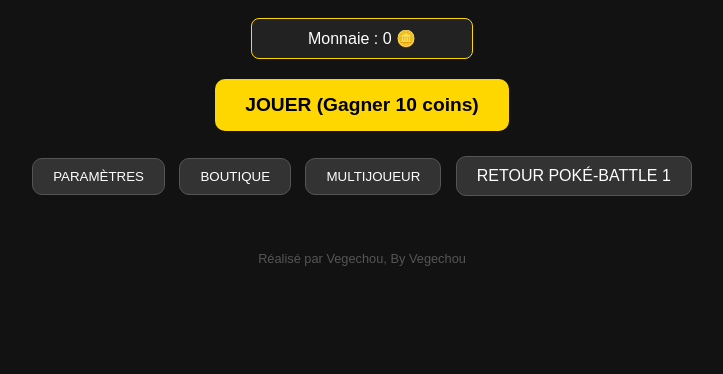
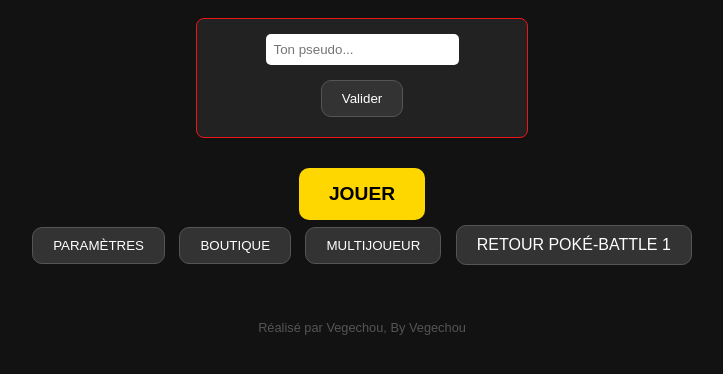
Before and after one commit to leblancmaxence75-lang/pok-game-2-, a plain HTML site: page index.html in a window 1280 px wide. Shown: the part 48-422 px from the top of the page, without its empty margins (278-1001 px from the left). Drawn offline with Linux system fonts and the light colour scheme.

Commit message:
Update index.html

```diff
--- a/index.html
+++ b/index.html
@@ -10,6 +10,22 @@
 
         h1 { color: #ee1515; }
 
+        .profil-box {
+            background: #222;
+            border: 1px solid #ee1515;
+            padding: 15px;
+            width: 300px;
+            margin: 20px auto;
+            border-radius: 8px;
+        }
+
+        input {
+            padding: 8px;
+            border-radius: 5px;
+            border: none;
+            margin-bottom: 10px;
+        }
+
         .bouton-jouer {
             background-color: gold;
             color: black;
@@ -19,7 +35,7 @@
             cursor: pointer;
             border: none;
             font-size: 1.2em;
-            margin-bottom: 20px;
+            margin-top: 10px;
         }
 
         .bouton-menu {
@@ -30,17 +46,8 @@
             cursor: pointer;
             margin: 5px;
             border: 1px solid #555;
-            text-decoration: none; /* Pour le lien */
+            text-decoration: none;
             display: inline-block;
-        }
-
-        .stats-box {
-            background: #222;
-            border: 1px solid gold;
-            padding: 10px;
-            width: 200px;
-            margin: 20px auto;
-            border-radius: 8px;
         }
 
         footer {
@@ -55,12 +62,21 @@
 
     <h1>POKÉ-BATTLE 2</h1>
 
-    <div class="stats-box">
-        Monnaie : <span id="argent-display">0</span> 🪙
+    <div class="profil-box">
+        <div id="affichage-pseudo">
+            <p>Bienvenue, <strong id="pseudo-nom">Dresseur</strong> !</p>
+            <button onclick="changerPseudo()" style="font-size: 0.7em;">Modifier</button>
+        </div>
+
+        <div id="formulaire-pseudo" style="display: none;">
+            <input type="text" id="input-pseudo" placeholder="Ton pseudo...">
+            <br>
+            <button class="bouton-menu" onclick="sauvegarderPseudo()">Valider</button>
+        </div>
     </div>
 
     <div>
-        <button class="bouton-jouer" onclick="ajouterArgent()">JOUER (Gagner 10 coins)</button>
+        <button class="bouton-jouer">JOUER</button>
     </div>
 
     <div>
@@ -75,20 +91,33 @@
     </footer>
 
     <script>
-        // --- SYSTÈME DE SAUVEGARDE (JS) ---
+        const zoneAffichage = document.getElementById('affichage-pseudo');
+        const zoneFormulaire = document.getElementById('formulaire-pseudo');
+        const textePseudo = document.getElementById('pseudo-nom');
+        const inputPseudo = document.getElementById('input-pseudo');
 
-        // 1. On récupère l'argent sauvegardé au chargement de la page
-        let monArgent = localStorage.getItem('argentVegechou') || 0;
-        document.getElementById('argent-display').innerText = monArgent;
+        // Au chargement : on vérifie si un pseudo existe déjà
+        let pseudoSauvegarde = localStorage.getItem('pseudoPoke');
 
-        // 2. Fonction pour ajouter de l'argent et sauvegarder
-        function ajouterArgent() {
-            monArgent = parseInt(monArgent) + 10; // On ajoute 10
-            document.getElementById('argent-display').innerText = monArgent; // On affiche
+        if (pseudoSauvegarde) {
+            textePseudo.innerText = pseudoSauvegarde;
+        } else {
+            changerPseudo(); // Si rien, on demande d'en entrer un
+        }
 
-            // On enregistre dans la mémoire du navigateur
-            localStorage.setItem('argentVegechou', monArgent);
-            alert("Argent sauvegardé ! Même si tu fermes la page, il restera.");
+        function sauvegarderPseudo() {
+            let nouveauPseudo = inputPseudo.value;
+            if (nouveauPseudo.length > 0) {
+                localStorage.setItem('pseudoPoke', nouveauPseudo);
+                textePseudo.innerText = nouveauPseudo;
+                zoneAffichage.style.display = "block";
+                zoneFormulaire.style.display = "none";
+            }
+        }
+
+        function changerPseudo() {
+            zoneAffichage.style.display = "none";
+            zoneFormulaire.style.display = "block";
         }
     </script>
 
```
